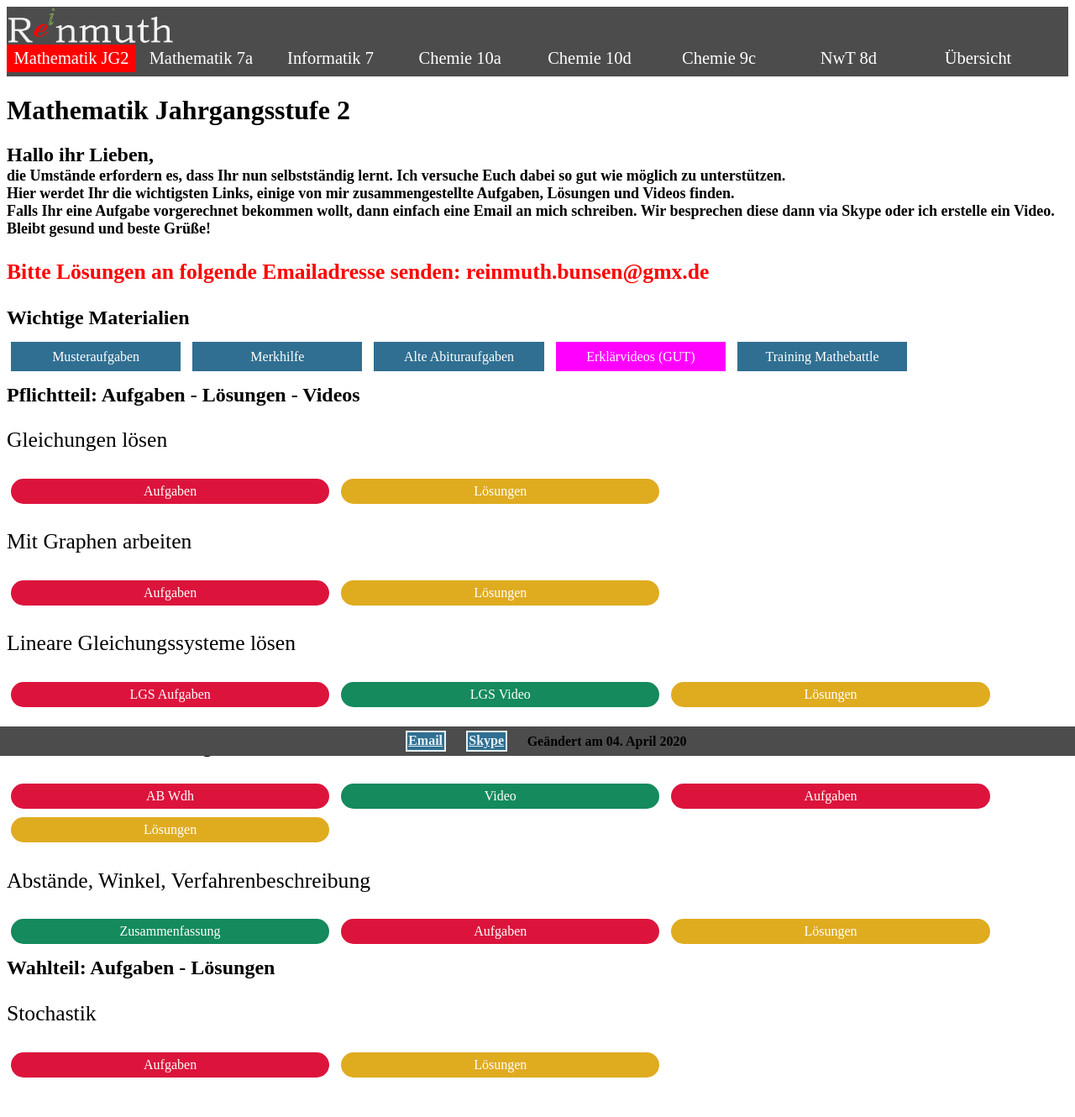
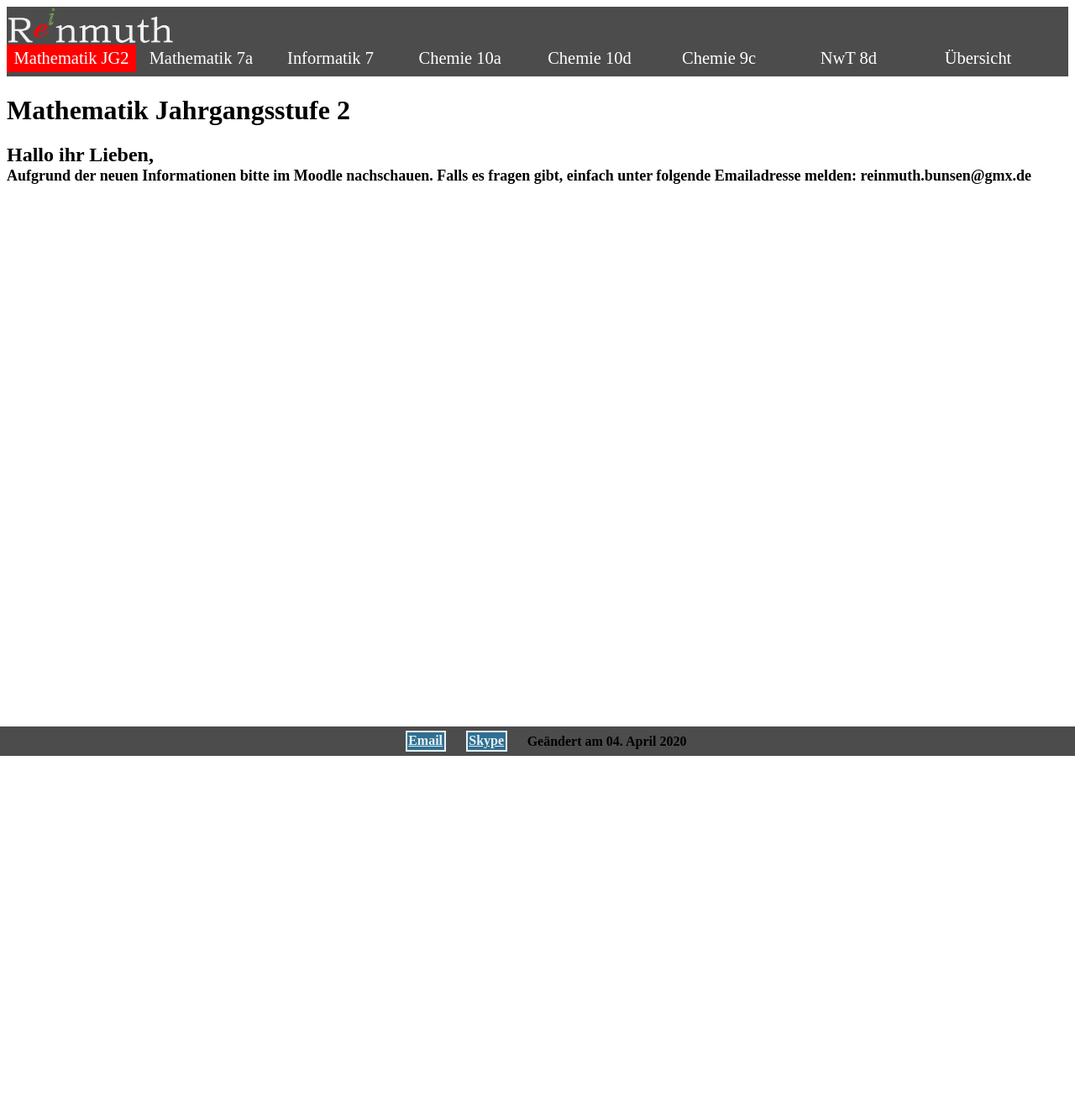
Before and after one commit to Reinmuth/Reinmuth.github.io, a Jekyll site: the page JG2.html, which Jekyll copies as it is, in a window 1280 px wide. Shown: the whole page at 84% size. Built offline with Jekyll 4.4.1, drawn with Linux system fonts in a browser that asks for light colours; after the commit the page ends 900 px from its top, so only the background shows below that.

Commit message:
Add files via upload

```diff
--- a/JG2.html
+++ b/JG2.html
@@ -25,59 +25,8 @@
 <div>
 		<h1>Mathematik Jahrgangsstufe 2</h1>
 		<h2>Hallo ihr Lieben,</h2>
-		<h3>die Umstände erfordern es, dass Ihr nun selbstständig lernt. Ich versuche Euch dabei so gut wie möglich zu unterstützen. <br>
-		Hier werdet Ihr die wichtigsten Links, einige von mir zusammengestellte Aufgaben, Lösungen und Videos finden. <br>
-		Falls Ihr eine Aufgabe vorgerechnet bekommen wollt, dann einfach eine Email an mich schreiben. Wir besprechen diese dann via Skype oder ich erstelle ein Video. <br>
-		Bleibt gesund und beste Grüße!
-		<p class="wichtig" >Bitte Lösungen an folgende Emailadresse senden: reinmuth.bunsen@gmx.de</p>
+		<h3>Aufgrund der neuen Informationen bitte im Moodle nachschauen. Falls es fragen gibt, einfach unter folgende Emailadresse melden: reinmuth.bunsen@gmx.de
 		</h3>
-
-</div>
-	<h2> Wichtige Materialien</h2>
-
-	  <a class="Material" href="https://rp.baden-wuerttemberg.de/rps/Abt7/Ref75/Fachberater/Documents/2019-Material.pdf">Musteraufgaben</a>
-	  <a class="Material" href="https://rp.baden-wuerttemberg.de/rps/Abt7/Ref75/Fachberater/Documents/2017%20Merkhilfe.pdf">Merkhilfe</a>
-	  <a class="Material" href="https://www.mathe-aufgaben.com/aufgaben/abitur/bw-allgemein-bildende-gymnasien-bis-2018.html">Alte Abituraufgaben</a>
-	  <a class="Material" style="background-color: fuchsia;" href="https://fliptheclassroom.de/mathe-lernen/">Erklärvideos (GUT)</a>
-	   <a class="Material" href="https://www.mathebattle.de/">Training Mathebattle</a>
-
-	<h2> Pflichtteil: Aufgaben - Lösungen - Videos</h2>
-	<p>Gleichungen lösen</p>
-		<a class="kachel exerc" href="JG2M\Gleichungen Aufgaben.pdf">Aufgaben</a>
-		<a class="kachel sol" href="JG2M\Gleichungen Lösungen.pdf">Lösungen</a>
-
-
-<p>Mit Graphen arbeiten</p>
-
-	<a class="exerc kachel" href="JG2M\Mit Graphen arbeiten Aufgaben.pdf">Aufgaben</a>
-	<a class="sol kachel" href="JG2M\Mit Graphen arbeiten Lösungen.pdf">Lösungen</a>
-
-<p>Lineare Gleichungssysteme lösen</p>
-
-	<a class="exerc kachel" href="JG2M\LGS Aufgaben.pdf">LGS Aufgaben</a>
-	<a class="vid kachel" href="https://youtu.be/2-erE7sojo4">LGS Video</a>
-	<a class="sol kachel" href="JG2M\LGS Lösungen.pdf">Lösungen</a>
-
-<p>Geometrische Grundlagen</p>
-
-	<a class="exerc kachel" href="JG2M\Begriffe Vektorrechnung.pdf">AB Wdh</a>
-	<a class="vid kachel" href="https://youtu.be/b6OL7opEdtM">Video</a>
-	<a class="exerc kachel" href="JG2M\Geometrie Aufgaben.pdf">Aufgaben</a>
-	<a class="sol kachel" href="JG2M\Geometrie Lösungen.pdf">Lösungen</a>
-
-<p>Abstände, Winkel, Verfahrenbeschreibung</p>
-
-  <a class="vid kachel" href="https://youtu.be/Xu_Hw8KRdyY">Zusammenfassung</a>
-  <a class="exerc kachel" href="JG2M\Abstände und Verfahren Aufgaben.pdf">Aufgaben</a>
-  <a class="sol kachel" href="JG2M\Abstände und Verfahren Lösungen.pdf">Lösungen</a>
-
-
-<br>
-<h2> Wahlteil: Aufgaben - Lösungen</h2>
-<p>Stochastik</p>
-
-	<a class="kachel exerc" href="JG2M/Wahlteil Stochastik Aufgaben.pdf">Aufgaben</a>
-	<a class="kachel sol" href="JG2M/Wahlteil Stochastik Lösungen.pdf">Lösungen</a>
 
 
 <br>
```
